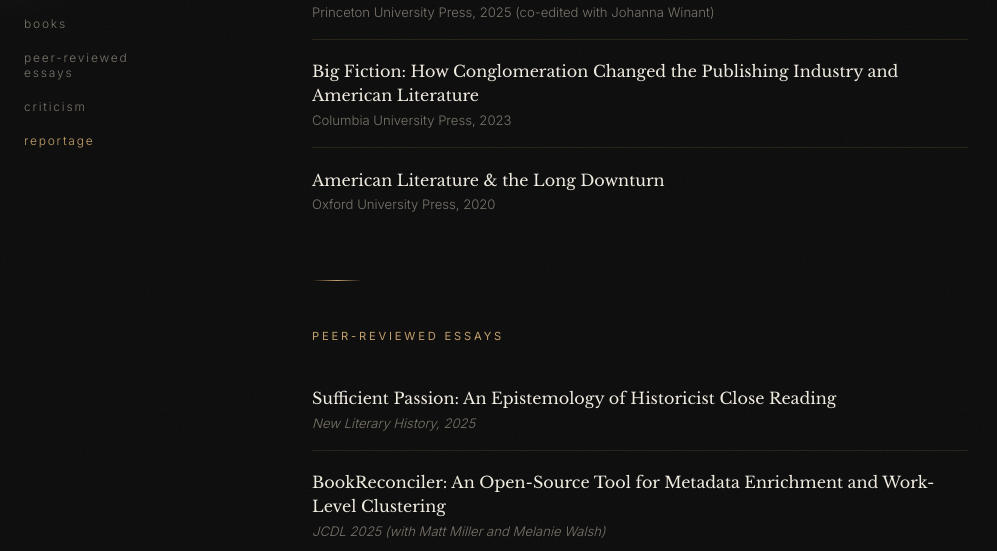
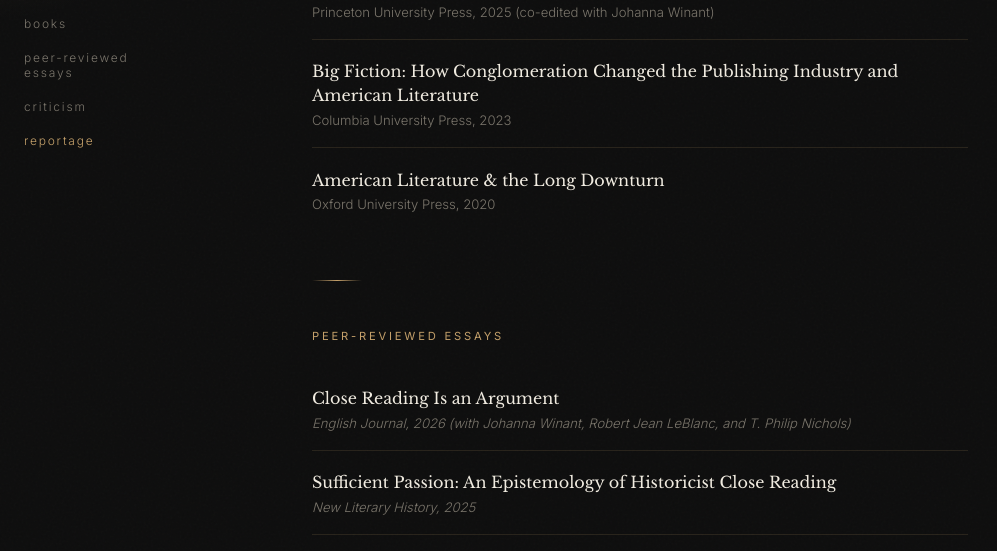
Before and after one commit to sinykin/sinykin.github.io, a plain HTML site: page publications.html in a window 1280 px wide. Shown: the part 178-729 px from the top of the page, without its empty margins (0-997 px from the left). Drawn offline with nearby package versions, Linux system fonts and the light colour scheme.

Commit message:
Add English Journal article to peer-reviewed essays
Co-Authored-By: Claude Fable 5.1 <noreply@anthropic.com>

```diff
--- a/publications.html
+++ b/publications.html
@@ -320,6 +320,10 @@
     <div class="section-label" id="essays">Peer-Reviewed Essays</div>
     <ul class="pub-list">
       <li class="pub-item">
+        <div class="pub-title"><a href="https://publicationsncte.org/content/journals/10.58680/ej20261150613" target="_blank" rel="noopener">Close Reading Is an Argument</a></div>
+        <div class="pub-venue">English Journal, 2026 (with Johanna Winant, Robert Jean LeBlanc, and T. Philip Nichols)</div>
+      </li>
+      <li class="pub-item">
         <div class="pub-title"><a href="https://muse.jhu.edu/pub/1/article/982263/summary" target="_blank" rel="noopener">Sufficient Passion: An Epistemology of Historicist Close Reading</a></div>
         <div class="pub-venue">New Literary History, 2025</div>
       </li>
```
